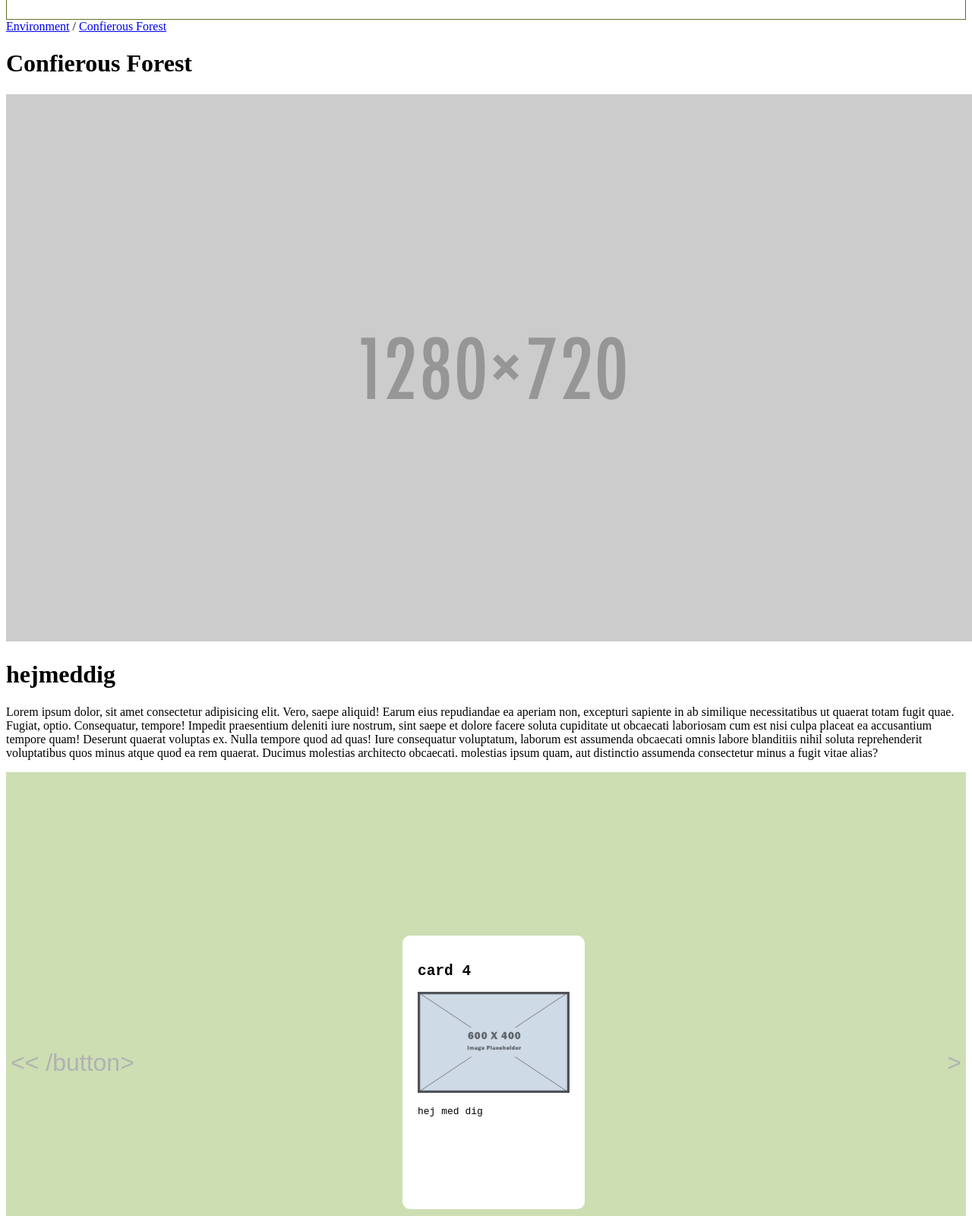
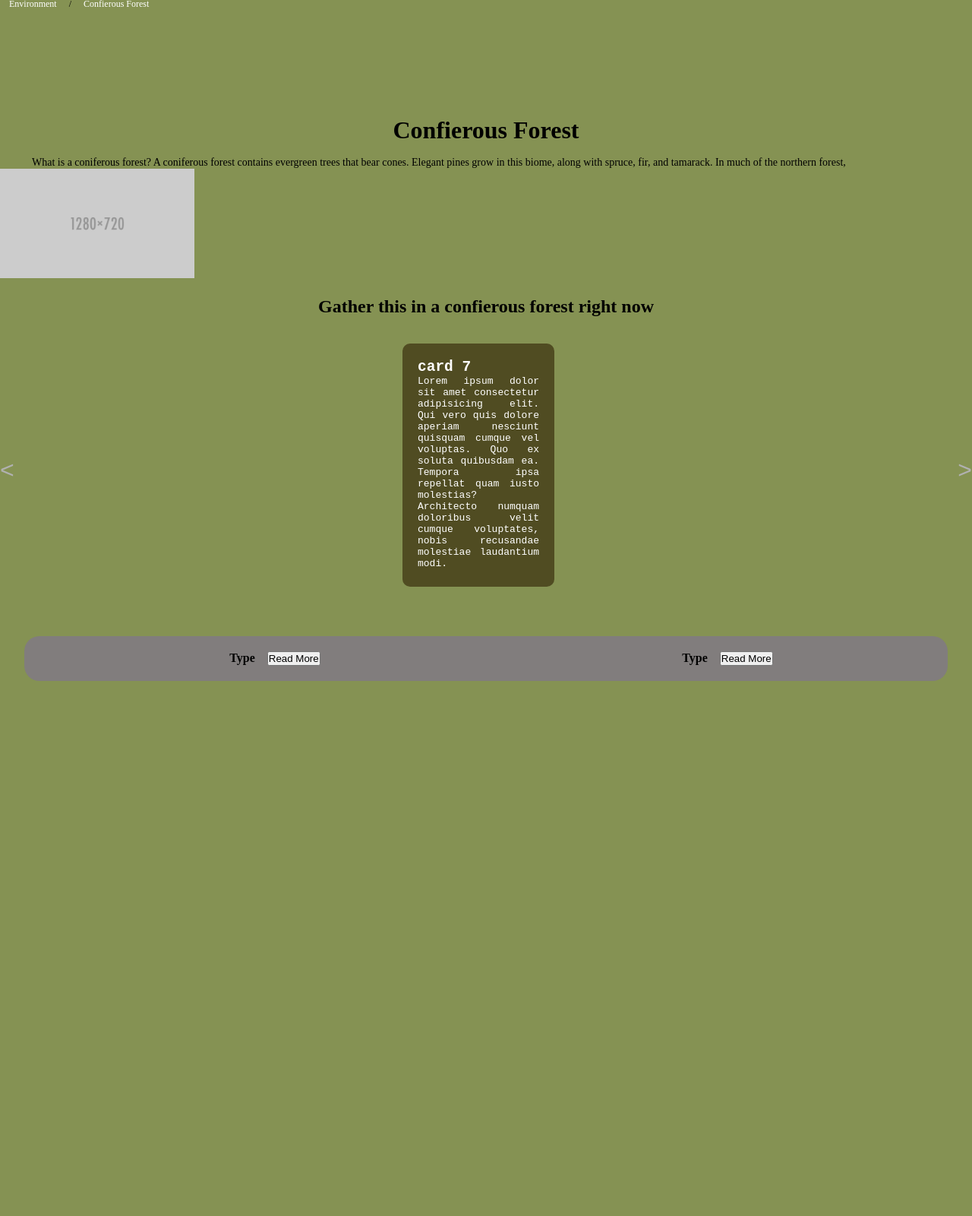
Before and after one commit to tommysinan11/tema7, a plain HTML site: page noleskov.html in a window 1280 px wide. Shown: the part 220-1820 px from the top of the page at 76% size. After the commit the page ends 1216 px from the top, so only its background shows below. Drawn offline with Linux system fonts and the light colour scheme; no server answers.

Commit message:
tommydataupdate

```diff
--- a/css/bundkort.css
+++ b/css/bundkort.css
@@ -1,11 +1,30 @@
-.sporduct{
-    width: 100%;
 
-    background-color: bisque;
-    border: none;
-    padding: 20;
-}
 .photo{
     width: 95%;
     margin-left:2.5% ;
 }
+.dataholder{
+
+    width: 300px;
+    margin-left: 11%;
+
+
+}
+#Datawarp{
+
+
+}
+.datacon{
+    display: flex;
+    flex-direction: column;
+    background-color: #504C22;
+    gap: 0.7rem;
+    margin-bottom: 20px;
+    padding: 15px;
+    border-radius: 20px;
+    color: white;
+    align-items: center;
+}
+.name{
+    font-size: 24px;
+}
--- a/css/jscard.css
+++ b/css/jscard.css
@@ -1,8 +1,8 @@
 #warp{
     /* background-color: rgba(76,66,56,0.8); */
-    background-color: #CDDEB3;
+    background-color: #859253;
     margin: 0;
-    min-height: 100vh;
+    min-height: 50vh;
     display: flex;
     justify-content: center;
     align-items: center;
@@ -25,7 +25,8 @@
     width: 200px;
     height: 320px;
     text-align: justify;
-    background-color: white;
+    background-color: #504C22;
+    color: white;
     border-radius: 10px;
     padding: 20px;
     transition: 0.5s;
--- a/css/noleskovstyle.css
+++ b/css/noleskovstyle.css
@@ -1,5 +1,10 @@
+* {
+    margin: 0;
+    padding: 0;
+    box-sizing: border-box;
+  }
 body{
-    background-color: #CDDEB3;
+    background-color: #859253;
 }
 .topholder1{
     display: flex;
@@ -32,11 +37,17 @@ body{
     margin-top: -12%;
     flex-direction: column;
     align-items: center;
-    padding: 10px;
+    padding: 20px;
+    gap: 1rem;
 
 }
+.topholder2 p{
+    width: 95%;
+    font-size: 14px;
+    margin-left: 20px;
+}
 .topholder{
-   background-color: #CDDEB3;
+   background-color: #859253;
 
 }
 .topholder3
@@ -45,7 +56,7 @@ body{
     top: 650px;;
 }
 .imgholder{
-    background-color: #CDDEB3;
+    background-color: #859253;
 }
 .imgstyle{
     width: 100%;
@@ -53,7 +64,7 @@ body{
 }
 
 .text{
-    background-color: #CDDEB3;
+    background-color: #859253;
     font-size: 24px;
     padding: 20px;
     text-align: center;
@@ -63,53 +74,54 @@ body{
 
 /* menu til mig */
 .celholder{
+    width: 95%;
+    margin-left: 2.5%;
     display: flex;
     align-items: center;
+    flex-direction: row;
     gap: 1rem;
+    justify-content: space-around;
     background-color:#817D7D ;
     border-radius: 20px;
-    padding: 15px;
+    padding: 20px;
+    margin-bottom: 100px;
 }
 .celholder h2{
     font-size: 16px;
     margin-left:20px ;
 }
-.dropbtn {
-    background-color: bisque;
-    color: black;
-    padding: 5px 25px;
-    font-size: 16px;
-    border: none;
-    border-radius: 10px;
-    cursor: pointer;
-  }
+.cel{
+    display: flex;
+    gap: 1rem;
+    margin-left:20px;
+}
 
-  .dropbtn:hover, .dropbtn:focus {
-    background-color: bisque;
-  }
+@media screen and (min-width: 800px) {
+    .topholder1{
+        display: flex;
+        justify-content: flex-start;
+        align-items: center;
+        gap: 1rem;
+        margin-bottom: 10%;
+        font-size: 12px;
+        padding: 12px;
+        /* display: none; */
 
-  .dropdown {
-    position: relative;
-    display: inline-block;
-  }
 
-  .dropdown-content {
-    display: none;
-    position: absolute;
-    background-color: bisque;
-    min-width: 160px;
-    overflow: auto;
-    box-shadow: 0px 8px 16px 0px rgba(0,0,0,0.2);
-    z-index: 1;
-  }
+    }
+    .topholder2{
+        display: flex;
+        justify-content: center;
+        font-size: 16px;
+        margin-top: 0;
+        flex-direction: column;
+        align-items: center;
+        padding: 0px;
+        gap: 1rem;
 
-  .dropdown-content a {
-    color: black;
-    padding: 12px 16px;
-    text-decoration: none;
-    display: block;
-  }
+    }
+    .imgstyle{
+        width: 20%;
 
-  .dropdown a:hover {background-color: #ddd;}
-
-  .show {display: block;}
+    }
+}
--- a/js/bundkort.js
+++ b/js/bundkort.js
@@ -27,7 +27,7 @@ function showproduct(product){
     copy.querySelector(".name").textContent=product.name;
     copy.querySelector(".catego").textContent=product.categories;
     copy.querySelector(".season").textContent=product.seasons;
-    copy.querySelector("button").textContent=product.recipe;
+    copy.querySelector(".click").href=product.recipe;
     copy.querySelector(".photo").src = product.photo;
 
 
--- a/js/slide.js
+++ b/js/slide.js
@@ -2,21 +2,21 @@
 
 
 
-// https://hvlgtuztakjwxqrwpwbm.supabase.co/rest/v1/test_product
-fetch("https://hvlgtuztakjwxqrwpwbm.supabase.co/rest/v1/test_product", {
-    method: "GET",
-    headers: {
-        apikey:
-        "eyJhbGciOiJIUzI1NiIsInR5cCI6IkpXVCJ9.eyJpc3MiOiJzdXBhYmFzZSIsInJlZiI6Imh2bGd0dXp0YWtqd3hxcndwd2JtIiwicm9sZSI6ImFub24iLCJpYXQiOjE3MDc4NTY2MTAsImV4cCI6MjAyMzQzMjYxMH0.hg7bA_euEged0Q_cE4NJq-E7zc7XELhRGXjj-RcAK8s"
-  },
+// // https://hvlgtuztakjwxqrwpwbm.supabase.co/rest/v1/test_product
+// fetch("https://hvlgtuztakjwxqrwpwbm.supabase.co/rest/v1/test_product", {
+//     method: "GET",
+//     headers: {
+//         apikey:
+//         "eyJhbGciOiJIUzI1NiIsInR5cCI6IkpXVCJ9.eyJpc3MiOiJzdXBhYmFzZSIsInJlZiI6Imh2bGd0dXp0YWtqd3hxcndwd2JtIiwicm9sZSI6ImFub24iLCJpYXQiOjE3MDc4NTY2MTAsImV4cCI6MjAyMzQzMjYxMH0.hg7bA_euEged0Q_cE4NJq-E7zc7XELhRGXjj-RcAK8s"
+//   },
 
-})
-.then((res) => res.json())
-.then(showdata);
+// })
+// .then((res) => res.json())
+// .then(showdata);
 
-function showdata(items){
-    console.log(items);
-}
+// function showdata(items){
+//     console.log(items);
+// }
 
 
 
--- a/noleskov.html
+++ b/noleskov.html
@@ -6,8 +6,8 @@
     <meta name="viewport" content="width=device-width, initial-scale=1.0">
     <title>Document</title>
     <link rel="stylesheet" href="css/jscard.css">
-    <link rel="stylesheet" href="css/nåleskovstyle.css">
-
+    <link rel="stylesheet" href="css/noleskovstyle.css">
+    <link rel="stylesheet" href="css/bundkort.css">
     <link rel="stylesheet" href="css/menu.css">
     <script src="https://kit.fontawesome.com/8ea4135e0a.js" crossorigin="anonymous"></script>
 
@@ -44,49 +44,27 @@
             <h1>
                 Confierous Forest
             </h1>
+            <p>
+                What is a coniferous forest? A coniferous forest contains evergreen trees that bear cones. Elegant pines grow in this biome, along with spruce, fir, and tamarack. In much of the northern forest,</p>
         </div>
     </div>
     <div class="topholder">
         <img class="imgstyle" src="img/1280x720-text.png" alt="">
     </div>
     <div class="topholder">
-        <h1 class="text">hejmeddig</h1>
-        <p class="text1">Lorem ipsum dolor, sit amet consectetur adipisicing elit. Vero, saepe aliquid! Earum eius
-            repudiandae ea aperiam non, excepturi sapiente in ab similique necessitatibus ut quaerat totam fugit quae.
-            Fugiat, optio.
-            Consequatur, tempore! Impedit praesentium deleniti iure nostrum, sint saepe et dolore facere soluta
-            cupiditate ut obcaecati laboriosam cum est nisi culpa placeat ea accusantium tempore quam! Deserunt quaerat
-            voluptas ex.
-            Nulla tempore quod ad quas! Iure consequatur voluptatum, laborum est assumenda obcaecati omnis labore
-            blanditiis nihil soluta reprehenderit voluptatibus quos minus atque quod ea rem quaerat. Ducimus molestias
-            architecto obcaecati.
-            molestias ipsum quam, aut distinctio assumenda consectetur minus a fugit vitae alias?</p>
+        <h1 class="text">Gather this in a confierous forest right now</h1>
+
     </div>
 
     <article id="warp">
         <div class="slider">
+
             <div class="item">
-                <h1>card 1</h1>
-                Lorem ipsum dolor sit amet consectetur adipisicing elit. Qui vero quis dolore aperiam nesciunt quisquam
-                cumque vel voluptas. Quo ex soluta quibusdam ea. Tempora ipsa repellat quam iusto molestias? Architecto
-                numquam doloribus velit cumque voluptates, nobis recusandae molestiae laudantium modi.
-            </div>
-            <div class="item">
-                <h1>card 2</h1>
-                Lorem ipsum dolor sit amet consectetur adipisicing elit. Qui vero quis dolore aperiam nesciunt quisquam
-                cumque vel voluptas. Quo ex soluta quibusdam ea. Tempora ipsa repellat quam iusto molestias? Architecto
-                numquam doloribus velit cumque voluptates, nobis recusandae molestiae laudantium modi.
-            </div>
-            <div class="item">
-                <h1>card 3</h1>
-                Lorem ipsum dolor sit amet consectetur adipisicing elit. Qui vero quis dolore aperiam nesciunt quisquam
-                cumque vel voluptas. Quo ex soluta quibusdam ea. Tempora ipsa repellat quam iusto molestias? Architecto
-                numquam doloribus velit cumque voluptates, nobis recusandae molestiae laudantium modi.
-            </div>
-            <div class="item">
-                <h2>card 4</h2>
+                <h1 class="name">name</h1>
                 <img class="photo" src="img/placeholder-600x400.jpg" alt="">
+                <h2>hej</h2>
                 <p>hej med dig</p>
+                <a href="">Read More</a>
             </div>
             <div class="item">
                 <h1>card 5</h1>
@@ -108,12 +86,40 @@
             </div>
             <button id="next">></button>
             <button id="prev">
-                << /button>
+                <</button>
 
         </div>
+    </article>
+    <div class="celholder">
+        <div class="cel">
+            <h2>Type</h2>
+            <button>Read More</button>
+        </div>
+        <div class="cel">
+            <h2>Type</h2>
+            <button>Read More</button>
+        </div>
+    </div>
 
-    </article>
+
+
+
+
+
+    <div class="dataholder">
+        <template id="Datawarp">
+            <article class="datacon">
+                <h1 class="name">name</h1>
+                <img class="photo" src="" alt="">
+                <h2 class="catego"></h2>
+                <p class="season"></p>
+                <a class="click" href="">Read More</a>
+            </article>
+        </template>
+
+    </div>
     <script src="js/menu.js"></script>
+    <script src="js/bundkort.js"></script>
 
 
 
```
Also changed, not shown: js/select.js (deleted, +0 -38 lines).
